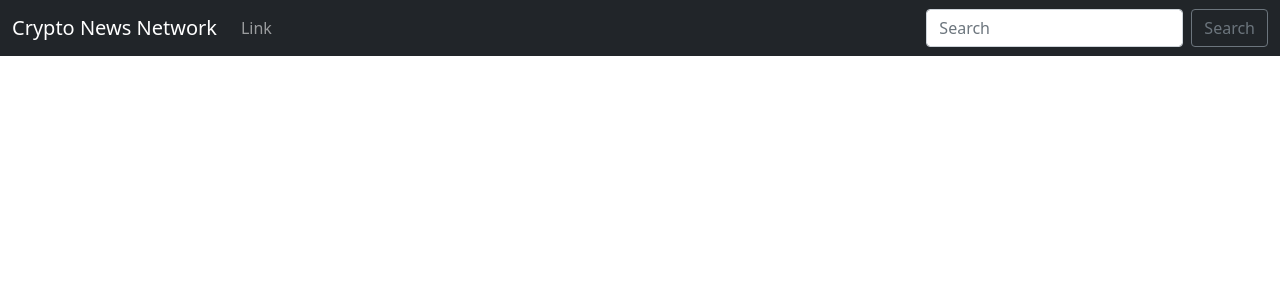
After one commit to drpoxx/cryptoviewer, a Django app: template crypto/templates/base.html in a window 1280 px wide. The commit adds this page. Shown: the top 300 px of the page. Run offline with Django 3.2, Linux system fonts and the light colour scheme; the template is opened without the code that fills it, so the values that code supplies are empty.

Commit message:
set up basic app

```diff
--- /dev/null
+++ b/crypto/templates/base.html
@@ -0,0 +1,50 @@
+<!doctype html>
+<html lang="en">
+  <head>
+    <!-- Required meta tags -->
+    <meta charset="utf-8">
+    <meta name="viewport" content="width=device-width, initial-scale=1">
+
+    <!-- Bootstrap CSS -->
+    <link href="https://cdn.jsdelivr.net/npm/bootstrap@5.1.2/dist/css/bootstrap.min.css" rel="stylesheet" integrity="sha384-uWxY/CJNBR+1zjPWmfnSnVxwRheevXITnMqoEIeG1LJrdI0GlVs/9cVSyPYXdcSF" crossorigin="anonymous">
+
+    <title>Crypto News!</title>
+  </head>
+  <body>
+
+    <nav class="navbar navbar-expand-lg navbar-dark bg-dark">
+        <div class="container-fluid">
+          <a class="navbar-brand" href="#">Crypto News Network</a>
+          <button class="navbar-toggler" type="button" data-bs-toggle="collapse" data-bs-target="#navbarSupportedContent" aria-controls="navbarSupportedContent" aria-expanded="false" aria-label="Toggle navigation">
+            <span class="navbar-toggler-icon"></span>
+          </button>
+          <div class="collapse navbar-collapse" id="navbarSupportedContent">
+            <ul class="navbar-nav me-auto mb-2 mb-lg-0">
+              <li class="nav-item">
+                <a class="nav-link" href="#">Link</a>
+              </li>
+            </ul>
+            <form class="d-flex">
+              <input class="form-control me-2" type="search" placeholder="Search" aria-label="Search">
+              <button class="btn btn-outline-secondary" type="submit">Search</button>
+            </form>
+          </div>
+        </div>
+      </nav>
+    <br/>
+    <div class="container">
+      {% block content %}
+        {% endblock %}
+    </div>
+    <!-- Optional JavaScript; choose one of the two! -->
+
+    <!-- Option 1: Bootstrap Bundle with Popper -->
+    <script src="https://cdn.jsdelivr.net/npm/bootstrap@5.1.2/dist/js/bootstrap.bundle.min.js" integrity="sha384-kQtW33rZJAHjgefvhyyzcGF3C5TFyBQBA13V1RKPf4uH+bwyzQxZ6CmMZHmNBEfJ" crossorigin="anonymous"></script>
+
+    <!-- Option 2: Separate Popper and Bootstrap JS -->
+    <!--
+    <script src="https://cdn.jsdelivr.net/npm/@popperjs/core@2.10.2/dist/umd/popper.min.js" integrity="sha384-7+zCNj/IqJ95wo16oMtfsKbZ9ccEh31eOz1HGyDuCQ6wgnyJNSYdrPa03rtR1zdB" crossorigin="anonymous"></script>
+    <script src="https://cdn.jsdelivr.net/npm/bootstrap@5.1.2/dist/js/bootstrap.min.js" integrity="sha384-PsUw7Xwds7x08Ew3exXhqzbhuEYmA2xnwc8BuD6SEr+UmEHlX8/MCltYEodzWA4u" crossorigin="anonymous"></script>
+    -->
+  </body>
+</html>
```
Also changed, not shown: crypto/templates/home.html (+6 -1 lines), cryptoviewerapp/settings.py (+2 -13 lines), 1 other file.
